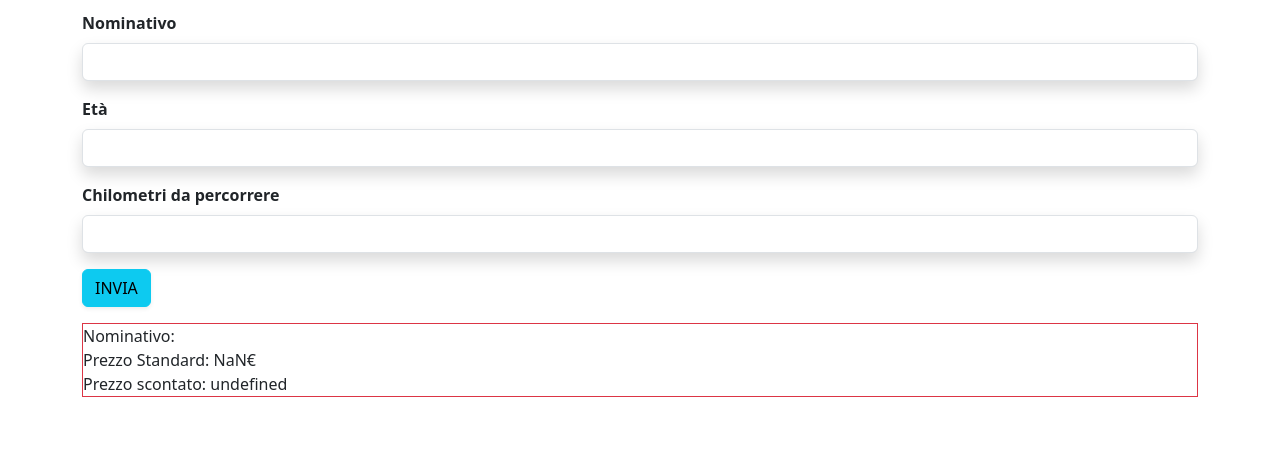
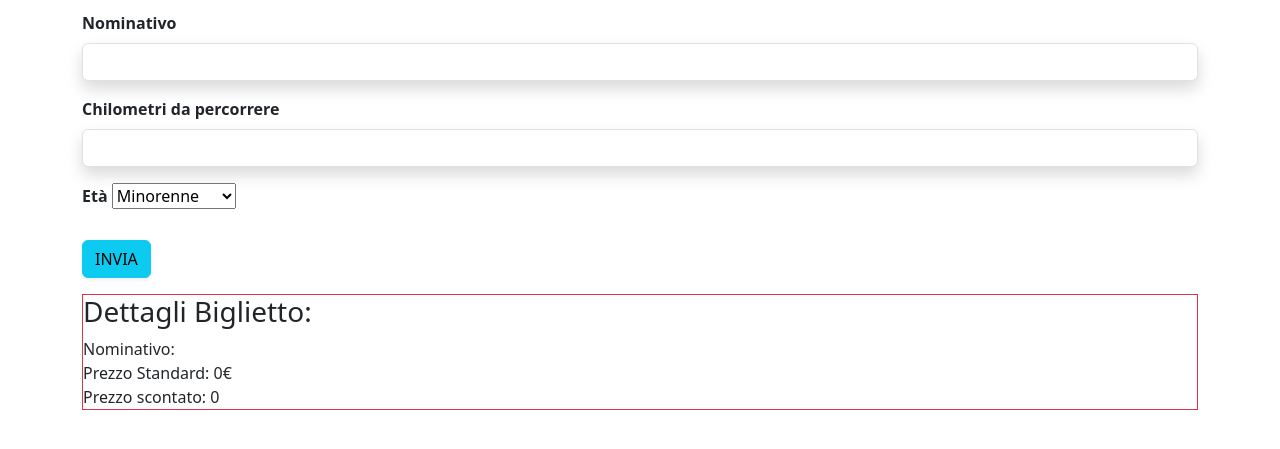
Before and after one commit to NicolaTeora/js-biglietto-treno-form, a plain HTML site: page index.html in a window 1280 px wide. Both pictures are taken after a click on the button "INVIA". Shown: the part 53-502 px from the top of the page. Drawn offline with nearby package versions, Linux system fonts and the light colour scheme.

Commit message:
fix : select age  user

```diff
--- a/JS/main.js
+++ b/JS/main.js
@@ -14,9 +14,9 @@ const submit = document.getElementById('submit');
 //chilometri da percorrere
 submit.addEventListener('click', function() {
 
-userAge = parseInt(document.getElementById('user-age').value);
+userAge = document.getElementById('user-age').value;
 console.log(userAge);
-mileage = parseInt(document.getElementById('distance').value);
+mileage = document.getElementById('distance').value;
 console.log(mileage);
 userName = document.getElementById('nameUser');
 console.log(userName);
@@ -29,12 +29,19 @@ console.log(userName);
 
     //scontistica da applicare al prezzo standard in base all'età
 
-    if (userAge < 18) {
+    // if (userAge < 18) {
+    //     discountPrice = fristPrice - (fristPrice * discount20);
+    // } else if (userAge > 65) {
+    //     discountPrice = fristPrice - (fristPrice * discount40);
+    // }
+    // console.log(discountPrice);
+
+    if (userAge == "minorenne") {
         discountPrice = fristPrice - (fristPrice * discount20);
-    } else if (userAge > 65) {
+    } else if (userAge == "over65") {
         discountPrice = fristPrice - (fristPrice * discount40);
     }
-    console.log(discountPrice)
+    console.log(discountPrice);
 
     document.getElementById('discountTicket').innerText = discountPrice;
     document.getElementById('userticket').innerText = userName.value;
--- a/index.html
+++ b/index.html
@@ -26,19 +26,33 @@
             <input type="text" class="form-control shadow" id="nameUser">
         </div>
 
-        <label for="" class="form-label fw-bold">Età</label> <br>
-        <input type="text" id="user-age" class="form-control mb-3 shadow">
+        <!-- <label for="" class="form-label fw-bold">Età</label> <br> -->
+        <!-- <input type="text" id="user-age" class="form-control mb-3 shadow"> -->
+
 
         <label for="" class="form-label fw-bold">Chilometri da percorrere</label>
         <input type="text" id="distance" class="form-control mb-3 shadow">
+
+        <!--opzione età con select -->
+        <div class="mb-4">
+            <label for="user-age" class="form-label fw-bold">Età</label>
+            <select name="" id="user-age">
+                <option value="minorenne">Minorenne</option>
+                <option value="maggiorenne">Maggiorenne</option>
+                <option value="over65">over 65</option>
+            </select>
+
+        </div>
+        <!-- slect -->
 
         <div>
             <button id="submit" class="btn btn-info shadow-sm">INVIA</button>
         </div>
 
-        <div class="border border-danger mt-3 mb-3">
+        <div class="border border-danger mt-3 mb-3" id="ticketScreen">
 
             <div class="">
+                <h3>Dettagli Biglietto:</h3>
                 <span class="fw-medium">Nominativo:</span>
                 <span id="userticket"></span>
             </div>
```
